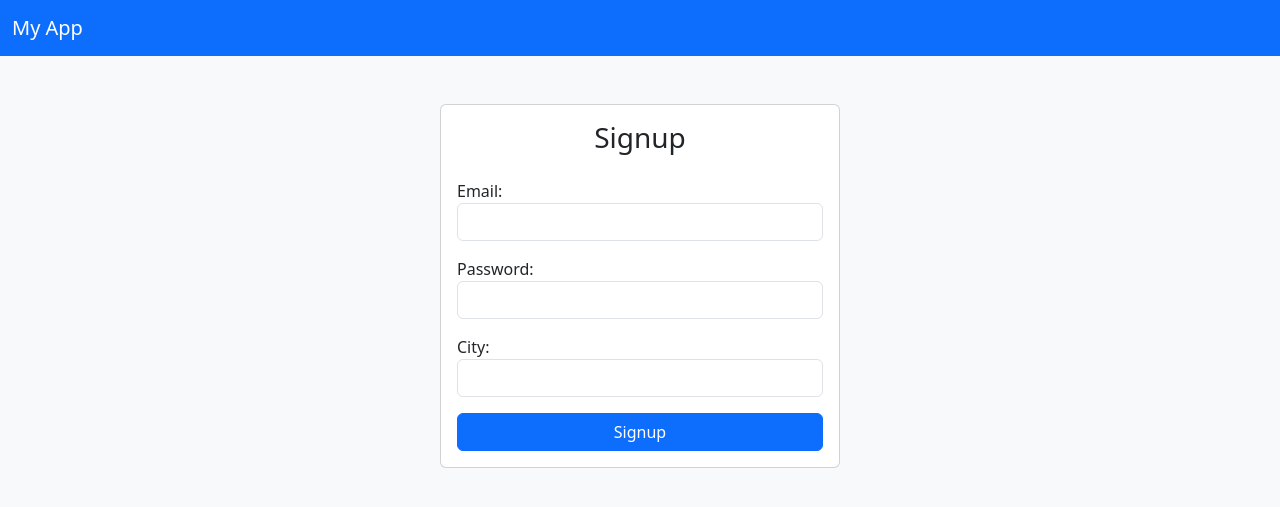
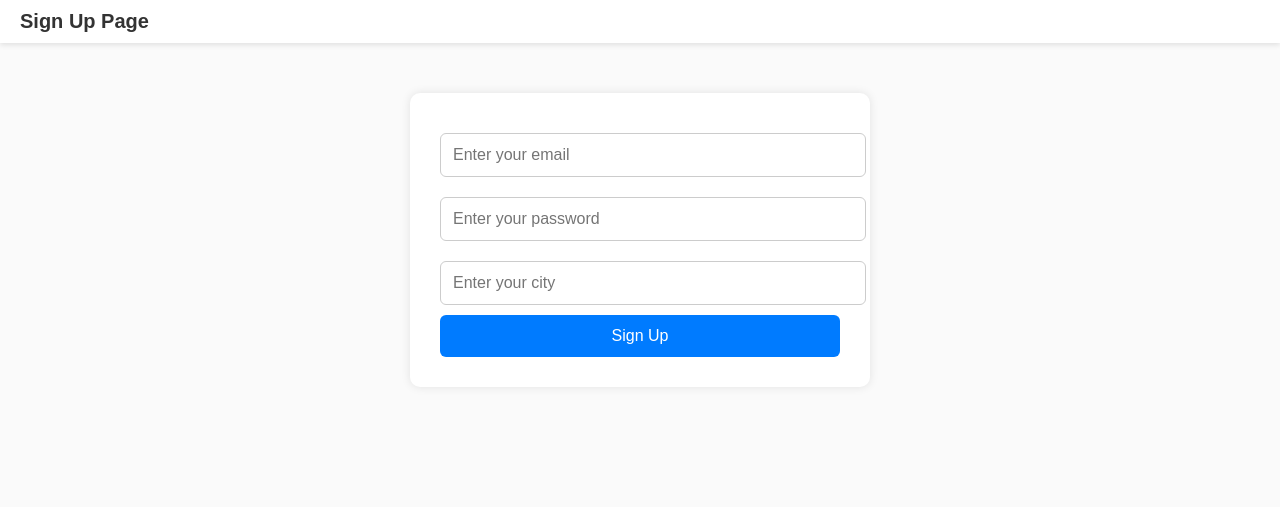
Before and after one commit to biharichin/flask-login-app, a Flask app: page /signup in a window 1280 px wide. Shown: the top 507 px of the page. Run offline with Flask 3, Linux system fonts and the light colour scheme.

Commit message:
signup changes

```diff
--- a/templates/signup.html
+++ b/templates/signup.html
@@ -1,38 +1,74 @@
 <!DOCTYPE html>
 <html>
 <head>
-    <title>Signup</title>
-    <link href="https://cdn.jsdelivr.net/npm/bootstrap@5.3.3/dist/css/bootstrap.min.css" rel="stylesheet">
+    <title>Sign Up</title>
+    <style>
+        body {
+            font-family: Arial, sans-serif;
+            background-color: #fafafa;
+            margin: 0;
+            padding: 0;
+        }
+        nav {
+            background-color: white;
+            padding: 10px 20px;
+            box-shadow: 0 2px 5px rgba(0,0,0,0.1);
+            display: flex;
+            justify-content: space-between;
+            align-items: center;
+        }
+        nav h1 {
+            margin: 0;
+            font-size: 20px;
+            color: #333;
+        }
+        .container {
+            max-width: 400px;
+            margin: 50px auto;
+            background-color: white;
+            padding: 30px;
+            border-radius: 10px;
+            box-shadow: 0 0 10px rgba(0,0,0,0.1);
+        }
+        input {
+            width: 100%;
+            padding: 12px;
+            margin: 10px 0;
+            font-size: 16px;
+            border: 1px solid #ccc;
+            border-radius: 6px;
+        }
+        button {
+            width: 100%;
+            padding: 12px;
+            background-color: #007bff;
+            color: white;
+            font-size: 16px;
+            border: none;
+            border-radius: 6px;
+        }
+        button:hover {
+            background-color: #0056b3;
+        }
+        @media (max-width: 500px) {
+            .container {
+                margin: 20px;
+            }
+        }
+    </style>
 </head>
-<body class="bg-light">
-    <nav class="navbar navbar-expand-lg navbar-dark bg-primary">
-        <div class="container-fluid">
-            <span class="navbar-brand">My App</span>
-        </div>
+<body>
+    <nav>
+        <h1>Sign Up Page</h1>
     </nav>
-    <div class="container mt-5">
-        <div class="card mx-auto" style="max-width: 400px;">
-            <div class="card-body">
-                <h3 class="card-title text-center mb-4">Signup</h3>
-                <form method="POST">
-                    <div class="mb-3">
-                        <label>Email:</label>
-                        <input type="text" class="form-control" name="email" required>
-                    </div>
-                    <div class="mb-3">
-                        <label>Password:</label>
-                        <input type="password" class="form-control" name="password" required>
-                    </div>
-                    <div class="mb-3">
-                        <label>City:</label>
-                        <input type="text" class="form-control" name="city" required>
-                    </div>
-                    <button type="submit" class="btn btn-primary w-100">Signup</button>
-                </form>
-            </div>
-        </div>
+
+    <div class="container">
+        <form method="POST">
+            <input type="email" name="email" placeholder="Enter your email" required>
+            <input type="password" name="password" placeholder="Enter your password" required>
+            <input type="text" name="city" placeholder="Enter your city" required>
+            <button type="submit">Sign Up</button>
+        </form>
     </div>
 </body>
 </html>
-<!-- This is the signup page for new users to create an account. It includes fields for email, password, and city. -->
-<!-- The form submits the data via POST method. The design is simple and user-friendly, with
```
